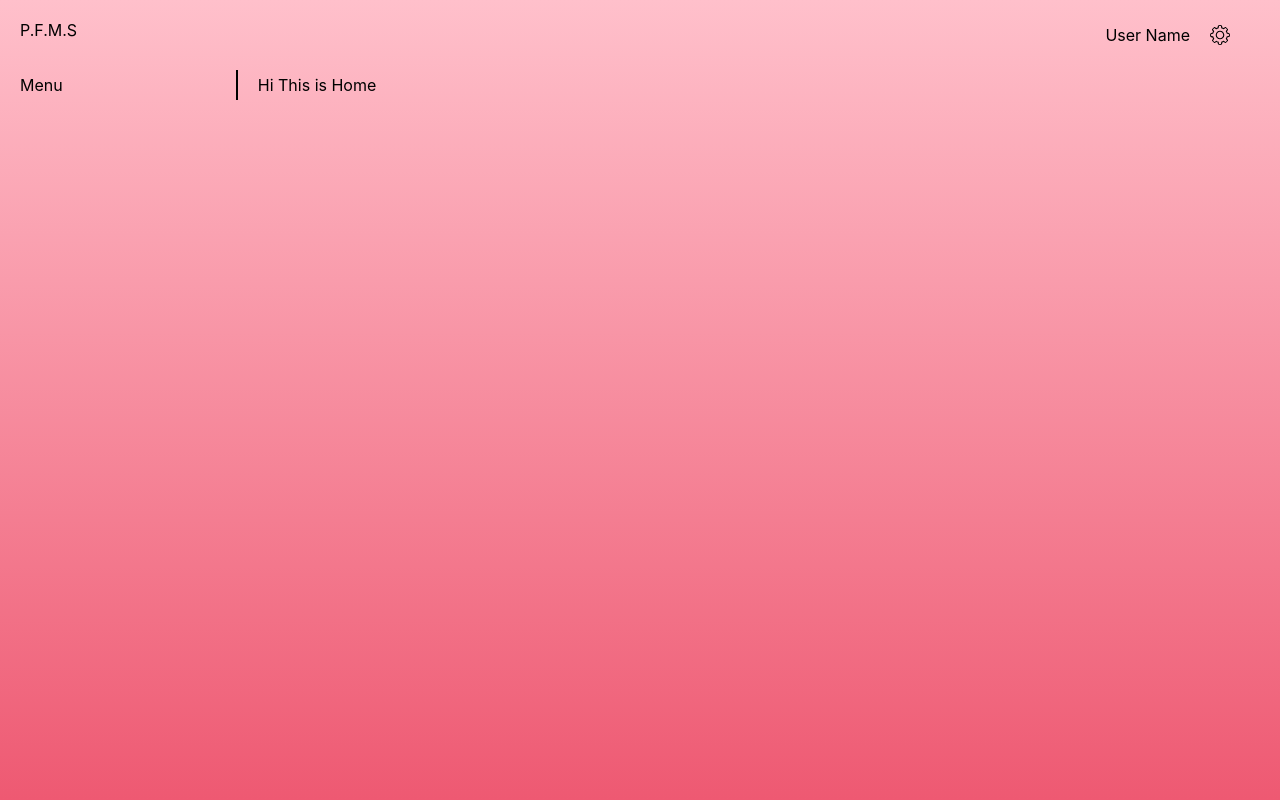
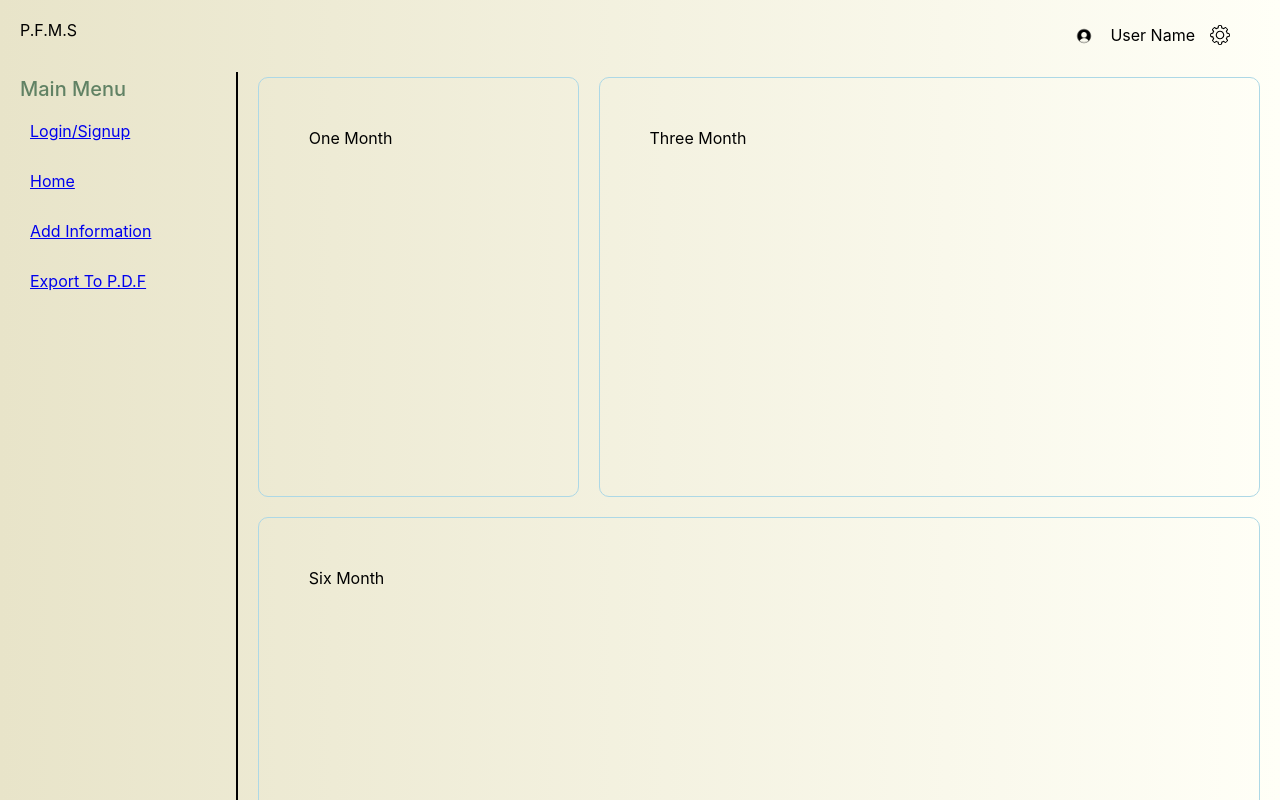
Before and after one commit to ujjwalsharmaIITB/Software-Lab-Project-PFMS, a React (Create React App) app in the folder front-end/: page /home in a window 1280 px wide. Shown: the top 800 px of the page. Built offline with nearby package versions, Linux system fonts and the light colour scheme.

Commit message:
added grid layout for 1,3,6,12 months; added menu items

```diff
--- a/front-end/src/App.scss
+++ b/front-end/src/App.scss
@@ -40,8 +40,10 @@
 // Custom CSS
 
 .main {
-  background: linear-gradient(pink, rgb(238, 89, 114));
-  height: 100vh;
+  // background: linear-gradient(pink, rgb(238, 89, 114));
+  // background: linear-gradient(white, #aaaaaa);
+  background: linear-gradient(to left, #fffff7, #e8e4c9);
+  height: 100%;
 }
 
 .containerMain {
--- a/front-end/src/Components/Home/home.jsx
+++ b/front-end/src/Components/Home/home.jsx
@@ -1,12 +1,15 @@
-
-
-
-
+import "./home.scss";
 
 export const Home = () => {
+  return (
+    <div className="home">
+      <div className="box oneMonth">One Month</div>
 
-return (
-    "Hi This is Home"
-)
+      <div className="box threeMonth">Three Month</div>
 
-}
+      <div className="box sixMonth">Six Month</div>
+
+      <div className="box oneYear">One Year</div>
+    </div>
+  );
+};
--- a/front-end/src/Components/Home/home.scss
+++ b/front-end/src/Components/Home/home.scss
@@ -0,0 +1,30 @@
+.home {
+  display: grid;
+  gap: 20px;
+  grid-template-columns: 1fr 1fr 1fr;
+  grid-auto-rows: minmax(200px, auto);
+
+  .box {
+    padding: 50px;
+    border-radius: 10px;
+    border: 1px solid lightblue;
+    // background-color: ;
+  }
+
+  .oneMonth {
+    grid-column: span 1;
+    grid-row: span 2;
+  }
+  .threeMonth {
+    grid-column: span 2;
+    grid-row: span 2;
+  }
+  .sixMonth {
+    grid-column: span 3;
+    grid-row: span 2;
+  }
+  .oneYear {
+    grid-column: span 3;
+    grid-row: span 2;
+  }
+}
--- a/front-end/src/Components/Menu/menu.jsx
+++ b/front-end/src/Components/Menu/menu.jsx
@@ -9,7 +9,30 @@
 */
 
 import "./menu.scss";
+import { Link } from "react-router-dom";
 
 export const Menu = () => {
-  return <div className="menu">Menu</div>;
+  return (
+    <div className="menu">
+      <div className="item">
+        <span className="title">Main Menu</span>
+
+        <Link to="/" className="listItem">
+          <span className="listItemTitle">Login/Signup</span>
+        </Link>
+
+        <Link to="/home" className="listItem">
+          <span className="listItemTitle">Home</span>
+        </Link>
+
+        <Link to="/" className="listItem">
+          <span className="listItemTitle">Add Information</span>
+        </Link>
+
+        <Link to="/" className="listItem">
+          <span className="listItemTitle">Export To P.D.F</span>
+        </Link>
+      </div>
+    </div>
+  );
 };
--- a/front-end/src/Components/Menu/menu.scss
+++ b/front-end/src/Components/Menu/menu.scss
@@ -0,0 +1,30 @@
+.menu {
+  height: 100vh;
+  .item {
+    display: flex;
+    flex-direction: column;
+    gap: 10px;
+    margin-bottom: 20px;
+  }
+
+  .title {
+    font-size: 20px;
+    font-weight: 500;
+    color: #618264;
+  }
+
+  .listItem {
+    display: flex;
+    align-items: center;
+    gap: 10px;
+    padding: 10px;
+    border-radius: 5px;
+
+    &:hover {
+      background-color: lightgray;
+    }
+
+    .listItemTitle {
+    }
+  }
+}
--- a/front-end/src/Components/NavBar/NavBar.jsx
+++ b/front-end/src/Components/NavBar/NavBar.jsx
@@ -12,6 +12,7 @@
 import "./NavBar.scss";
 
 import settingsSVG from "../Assets/settings.svg";
+import userImg from "../Assets/username.png";
 
 export const NavBar = () => {
   return (
@@ -21,10 +22,11 @@ export const NavBar = () => {
       </div>
 
       <div className="icons">
+        <img src={userImg} alt="" className="userIMG" />
         <div className="userInfo">
           <span>User Name</span>
         </div>
-        <img src={settingsSVG} alt="" className="userIMG" />
+        <img src={settingsSVG} alt="" className="settingsIMG" />
       </div>
     </div>
   );
--- a/front-end/src/Components/NavBar/NavBar.scss
+++ b/front-end/src/Components/NavBar/NavBar.scss
@@ -3,12 +3,13 @@
   padding: 20px;
   display: flex;
   justify-content: space-between;
+  background-color: linear-gradient(#884a53, rgb(103, 219, 190));
 }
 
 .icons {
   display: flex;
   justify-content: space-between;
-  gap: 20px;
+  gap: 15px;
   margin: 5px;
   margin-right: 30px;
 
@@ -17,6 +18,11 @@
     justify-content: space-between;
   }
   .userIMG {
+    width: 22px;
+    height: 22px;
+    border-radius: 50%;
+  }
+  .settingsIMG {
     width: 20px;
     height: 20px;
     border-radius: 50%;
```
